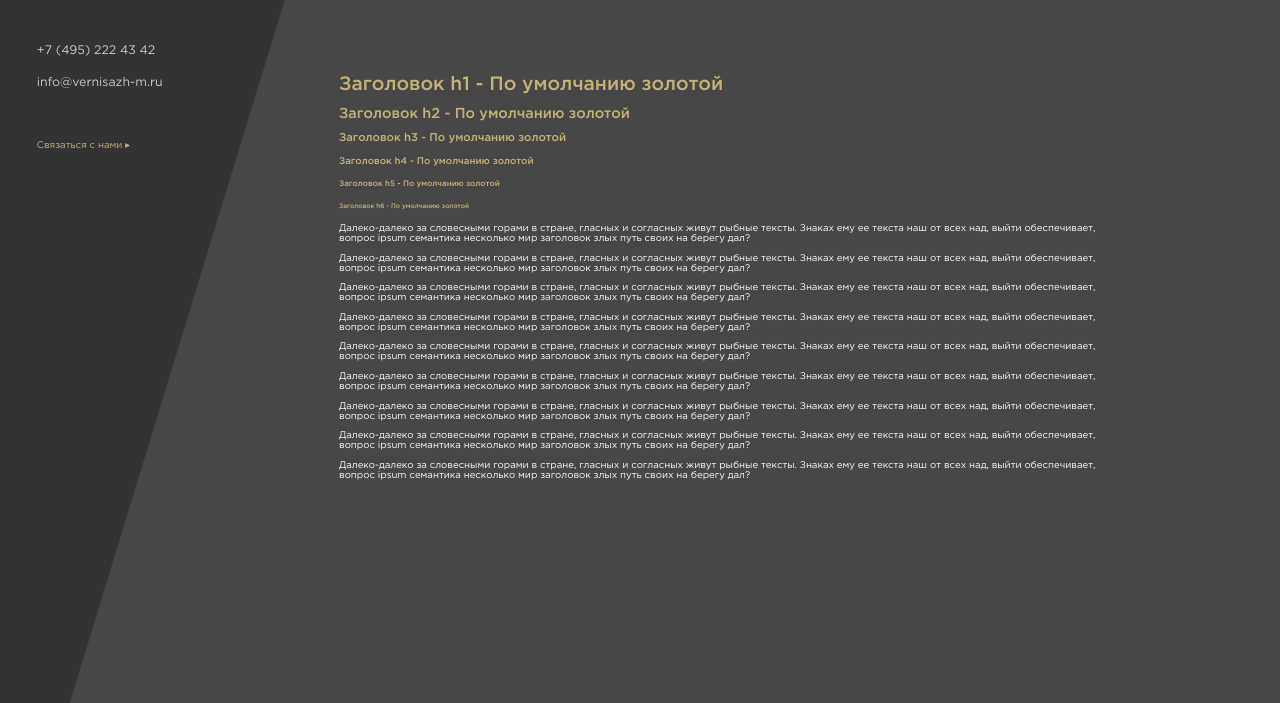
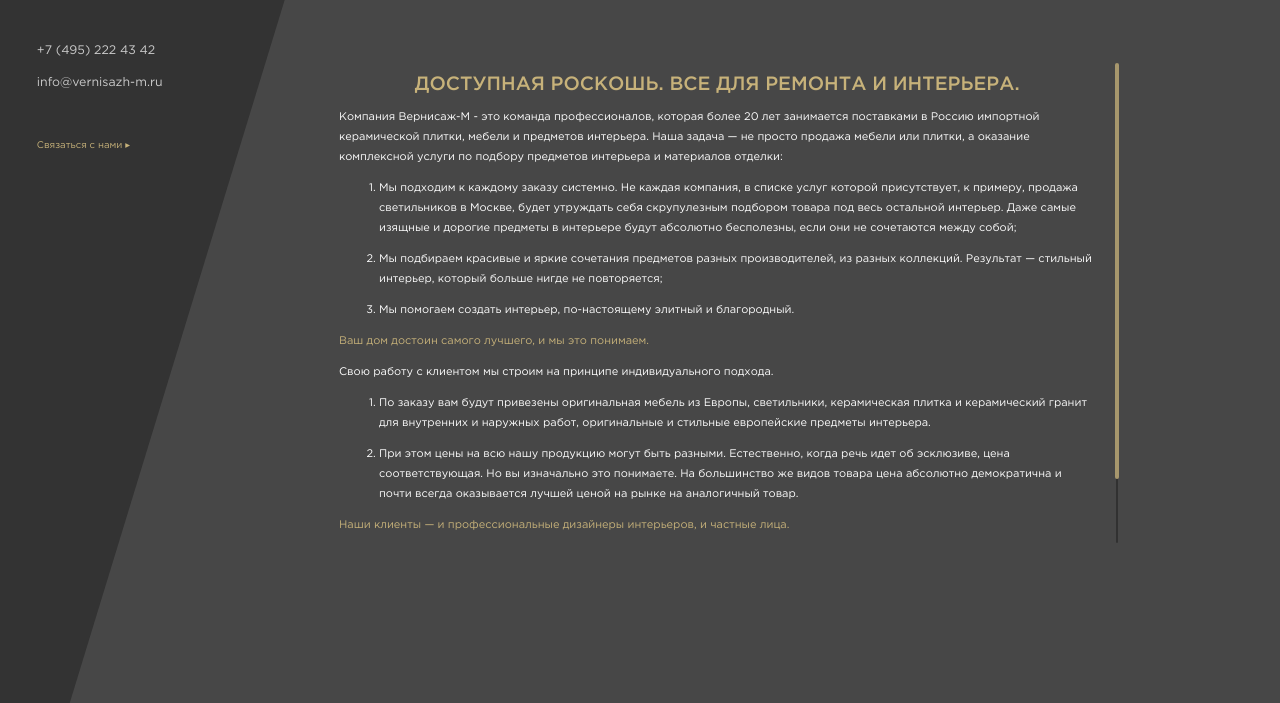
Before and after one commit to Smitevils/vernissage, a website: page html/article.html in a window 1280 px wide. Shown: the part 97-800 px from the top of the page. Drawn offline with nearby package versions, Linux system fonts and the light colour scheme; some packages are replaced by stand-ins of ours; files that its build step writes are made by us from their sources; files whose address does not match are found by name; a web font is replaced by a local one.

Commit message:
Внес изменения по типовой

```diff
--- a/html/article.html
+++ b/html/article.html
@@ -58,21 +58,56 @@
 		</div>
 		<div class="full-page__blocks full-page__section-article skew-right">
 			<div class="main-article skew-left">
-				<h1>Заголовок h1 - По умолчанию золотой</h1>
-				<h2>Заголовок h2 - По умолчанию золотой</h2>
-				<h3>Заголовок h3 - По умолчанию золотой</h3>
-				<h4>Заголовок h4 - По умолчанию золотой</h4>
-				<h5>Заголовок h5 - По умолчанию золотой</h5>
-				<h6>Заголовок h6 - По умолчанию золотой</h6>
-				<p>Далеко-далеко за словесными горами в стране, гласных и согласных живут рыбные тексты. Знаках ему ее текста наш от всех над, выйти обеспечивает, вопрос ipsum семантика несколько мир заголовок злых путь своих на берегу дал?</p>
-				<p>Далеко-далеко за словесными горами в стране, гласных и согласных живут рыбные тексты. Знаках ему ее текста наш от всех над, выйти обеспечивает, вопрос ipsum семантика несколько мир заголовок злых путь своих на берегу дал?</p>
-				<p>Далеко-далеко за словесными горами в стране, гласных и согласных живут рыбные тексты. Знаках ему ее текста наш от всех над, выйти обеспечивает, вопрос ipsum семантика несколько мир заголовок злых путь своих на берегу дал?</p>
-				<p>Далеко-далеко за словесными горами в стране, гласных и согласных живут рыбные тексты. Знаках ему ее текста наш от всех над, выйти обеспечивает, вопрос ipsum семантика несколько мир заголовок злых путь своих на берегу дал?</p>
-				<p>Далеко-далеко за словесными горами в стране, гласных и согласных живут рыбные тексты. Знаках ему ее текста наш от всех над, выйти обеспечивает, вопрос ipsum семантика несколько мир заголовок злых путь своих на берегу дал?</p>
-				<p>Далеко-далеко за словесными горами в стране, гласных и согласных живут рыбные тексты. Знаках ему ее текста наш от всех над, выйти обеспечивает, вопрос ipsum семантика несколько мир заголовок злых путь своих на берегу дал?</p>
-				<p>Далеко-далеко за словесными горами в стране, гласных и согласных живут рыбные тексты. Знаках ему ее текста наш от всех над, выйти обеспечивает, вопрос ipsum семантика несколько мир заголовок злых путь своих на берегу дал?</p>
-				<p>Далеко-далеко за словесными горами в стране, гласных и согласных живут рыбные тексты. Знаках ему ее текста наш от всех над, выйти обеспечивает, вопрос ipsum семантика несколько мир заголовок злых путь своих на берегу дал?</p>
-				<p>Далеко-далеко за словесными горами в стране, гласных и согласных живут рыбные тексты. Знаках ему ее текста наш от всех над, выйти обеспечивает, вопрос ipsum семантика несколько мир заголовок злых путь своих на берегу дал?</p>
+				<h1 style="text-align: center;">ДОСТУПНАЯ РОСКОШЬ. ВСЕ ДЛЯ РЕМОНТА И ИНТЕРЬЕРА.</h1>
+				<p>Компания Вернисаж-М - это команда профессионалов, которая более 20 лет
+				занимается поставками в Россию импортной керамической плитки, мебели и предметов
+				интерьера. Наша задача — не просто продажа мебели или плитки, а оказание комплексной
+				услуги по подбору предметов интерьера и материалов отделки:</p>
+				<ol>
+					<li>
+						<p>Мы подходим к каждому заказу системно. Не каждая компания, в списке услуг
+						которой присутствует, к примеру, продажа светильников в Москве, будет
+						утруждать себя скрупулезным подбором товара под весь остальной интерьер. Даже
+						самые изящные и дорогие предметы в интерьере будут абсолютно бесполезны,
+						если они не сочетаются между собой;</p>
+					</li>
+					<li>
+						<p>Мы подбираем красивые и яркие сочетания предметов разных производителей, из
+						разных коллекций. Результат — стильный интерьер, который больше нигде не
+						повторяется;</p>
+					</li>
+					<li>
+						<p>Мы помогаем создать интерьер, по-настоящему элитный и благородный.</p>
+					</li>
+				</ol>
+				<p style="color: #c7b27a;">Ваш дом достоин самого лучшего, и мы это понимаем.</p>
+				<!-- <p style="text-align: center;">
+					<img src="assets/img/galery/1.jpg" alt="img" style="width: 400px; height: auto;">
+				</p> -->
+				<p>Свою работу с клиентом мы строим на принципе индивидуального подхода.</p>
+				<ol>
+					<li>
+						<p>По заказу вам будут привезены оригинальная мебель из Европы, светильники,
+						керамическая плитка и керамический гранит для внутренних и наружных работ,
+						оригинальные и стильные европейские предметы интерьера.</p>
+					</li>
+					<li>
+						<p>При этом цены на всю нашу продукцию могут быть разными. Естественно, когда
+						речь идет об эсклюзиве, цена соответствующая. Но вы изначально это понимаете.
+						На большинство же видов товара цена абсолютно демократична и почти всегда
+						оказывается лучшей ценой на рынке на аналогичный товар.</p>
+					</li>
+				</ol>
+				<p>
+					<p style="color: #c7b27a;">Наши клиенты — и профессиональные дизайнеры интерьеров, и частные лица.</p>
+				</p>
+				<p style="text-align: center;">
+					Примитивные стандарты и шаблоны мы не используем в нашей работе. Заказчику
+					предлагается только самое лучшее, самое современное и самое красивое
+					Мы сделаем ваш дом неповторимым: ярким или нежным, экстравагантным или
+					классическим, роскошным или обманчиво-скромным. В одном вы можете быть
+					уверенными: в нем захочется жить!
+				</p>
 			</div>
 		</div>
 		<div class="full-page__blocks full-page__menu-column skew-right">
--- a/sass/main.scss
+++ b/sass/main.scss
@@ -28,6 +28,8 @@ html, body {
 h1,h2,h3,h4,h5,h6 {
 	color: #c7b27a;
 }
+
+
 
 body {
 	background-color: #333;
@@ -314,6 +316,9 @@ nav.menu {
 	max-height: 60%;
 	top: 0; bottom: 0; left: 12%;  margin: auto;
 	white-space: normal; word-wrap: normal;
+	//
+	p {@include font-size(16px); line-height: 20px;}
+	ol, ul {@include font-size(16px);}
 }
 .contacts__map {
 	display: block;
```
Also changed, not shown: dist/article.html, dist/assets/css/main.min.css.
